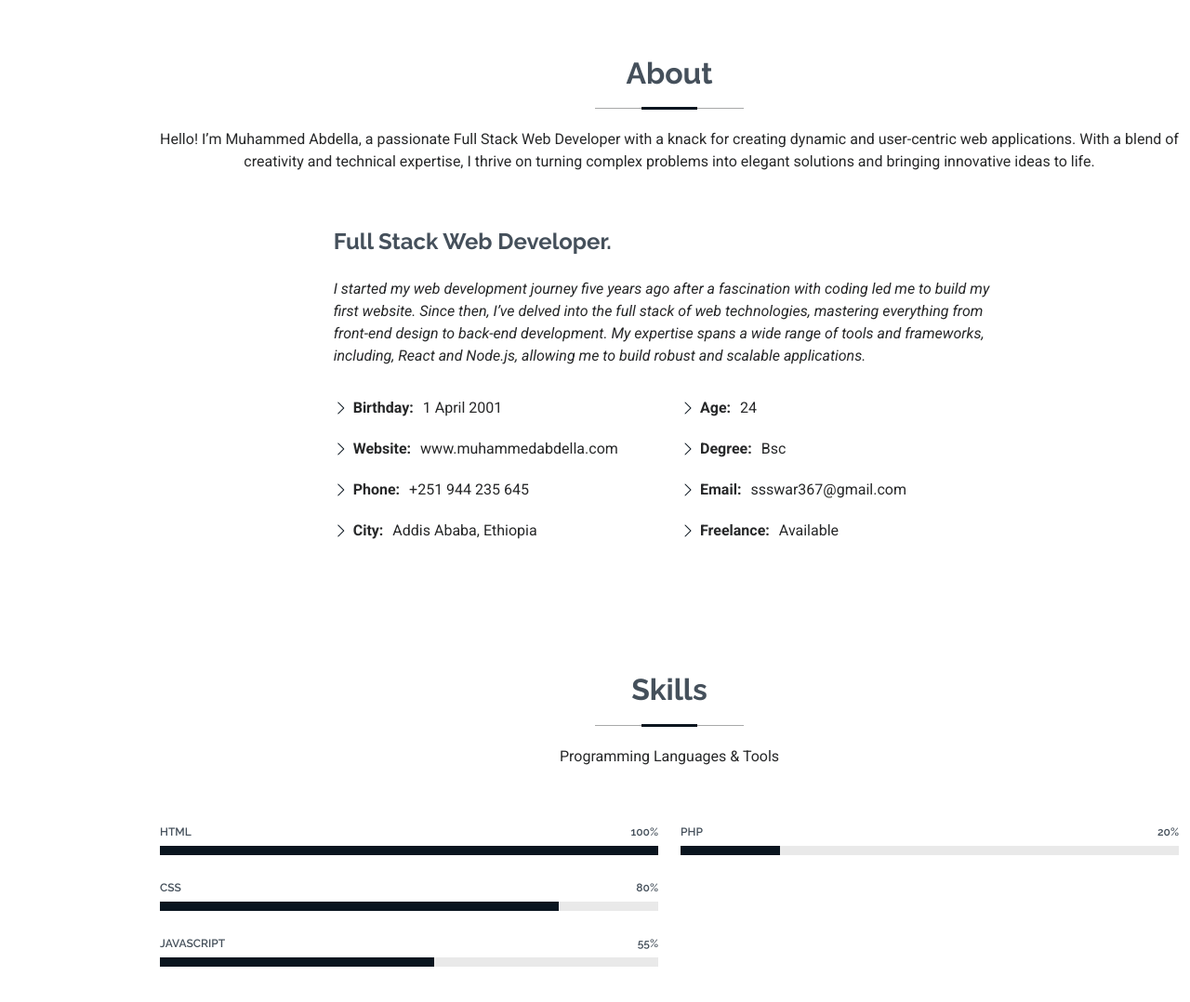
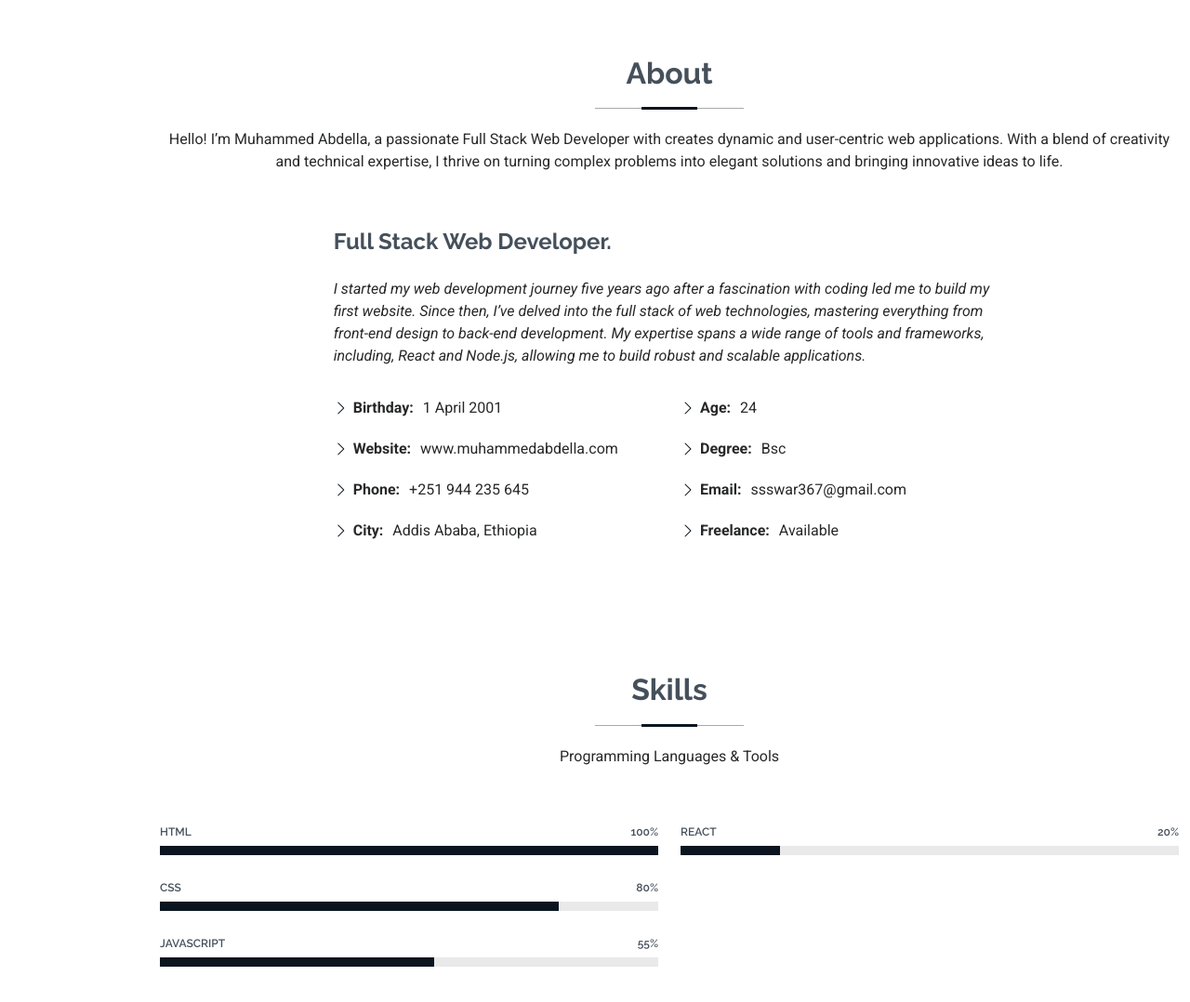
Before and after one commit to muhammedAbdellayassin/1stportfolio, a plain HTML site: page index.html in a window 1280 px wide. Shown: the part 800-1878 px from the top of the page at 93% size. Drawn offline with Linux system fonts and the light colour scheme.

Commit message:
Update index.html

```diff
--- a/index.html
+++ b/index.html
@@ -79,7 +79,7 @@
       <!-- Section Title -->
       <div class="container section-title" data-aos="fade-up">
         <h2>About</h2>
-        <p>Hello! I’m Muhammed Abdella, a passionate Full Stack Web Developer with a knack for creating dynamic and user-centric web applications. With a blend of creativity and technical expertise, I thrive on turning complex problems into elegant solutions and bringing innovative ideas to life.</p>
+        <p>Hello! I’m Muhammed Abdella, a passionate Full Stack Web Developer with creates dynamic and user-centric web applications. With a blend of creativity and technical expertise, I thrive on turning complex problems into elegant solutions and bringing innovative ideas to life.</p>
       </div><!-- End Section Title -->
 
       <div class="container" data-aos="fade-up" data-aos-delay="100">
@@ -160,7 +160,7 @@
           <div class="col-lg-6">
 
             <div class="progress">
-              <span class="skill"><span>PHP</span> <i class="val">20%</i></span>
+              <span class="skill"><span>REACT</span> <i class="val">20%</i></span>
               <div class="progress-bar-wrap">
                 <div class="progress-bar" role="progressbar" aria-valuenow="20" aria-valuemin="0" aria-valuemax="100"></div>
               </div>
```
